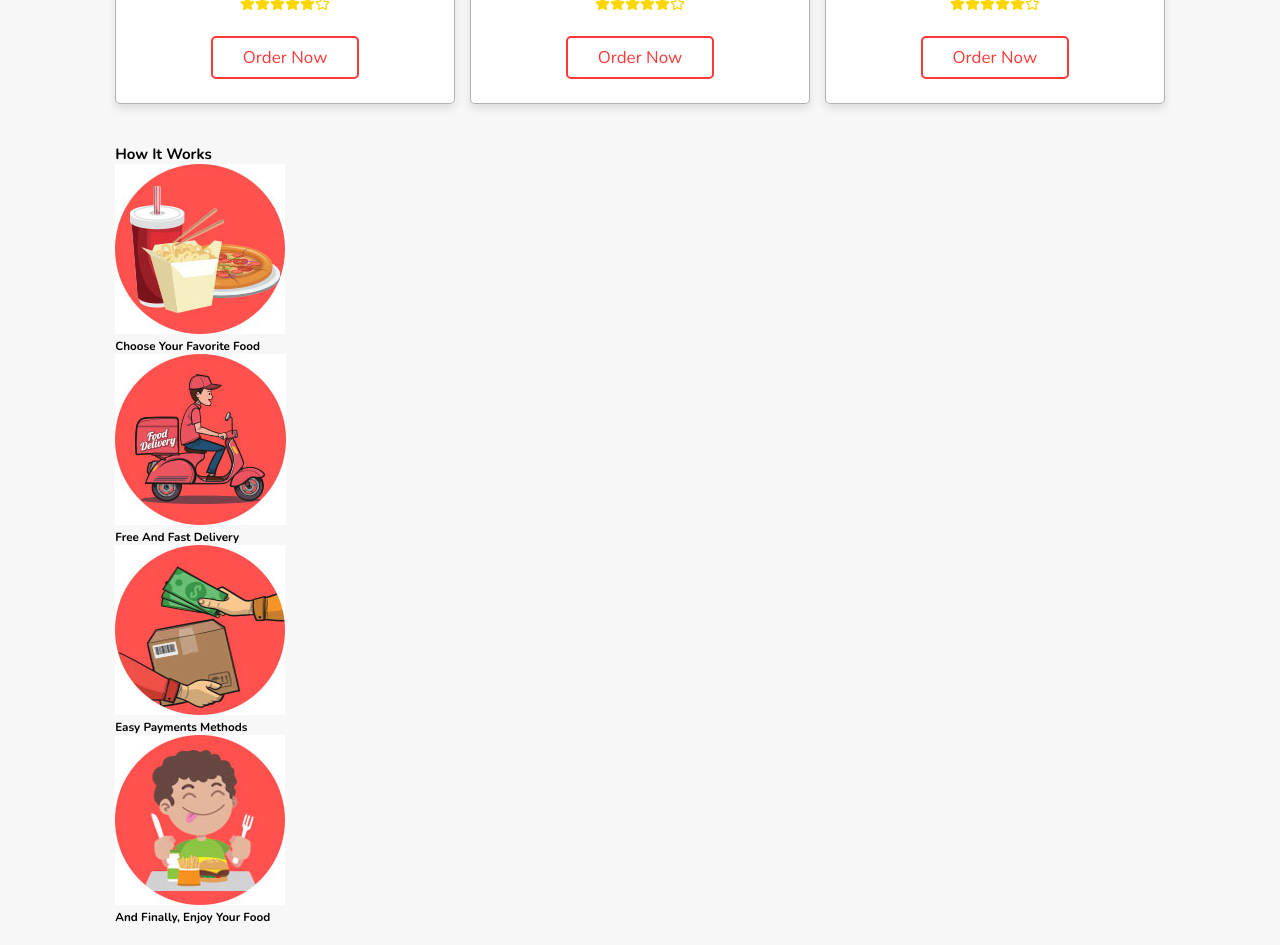
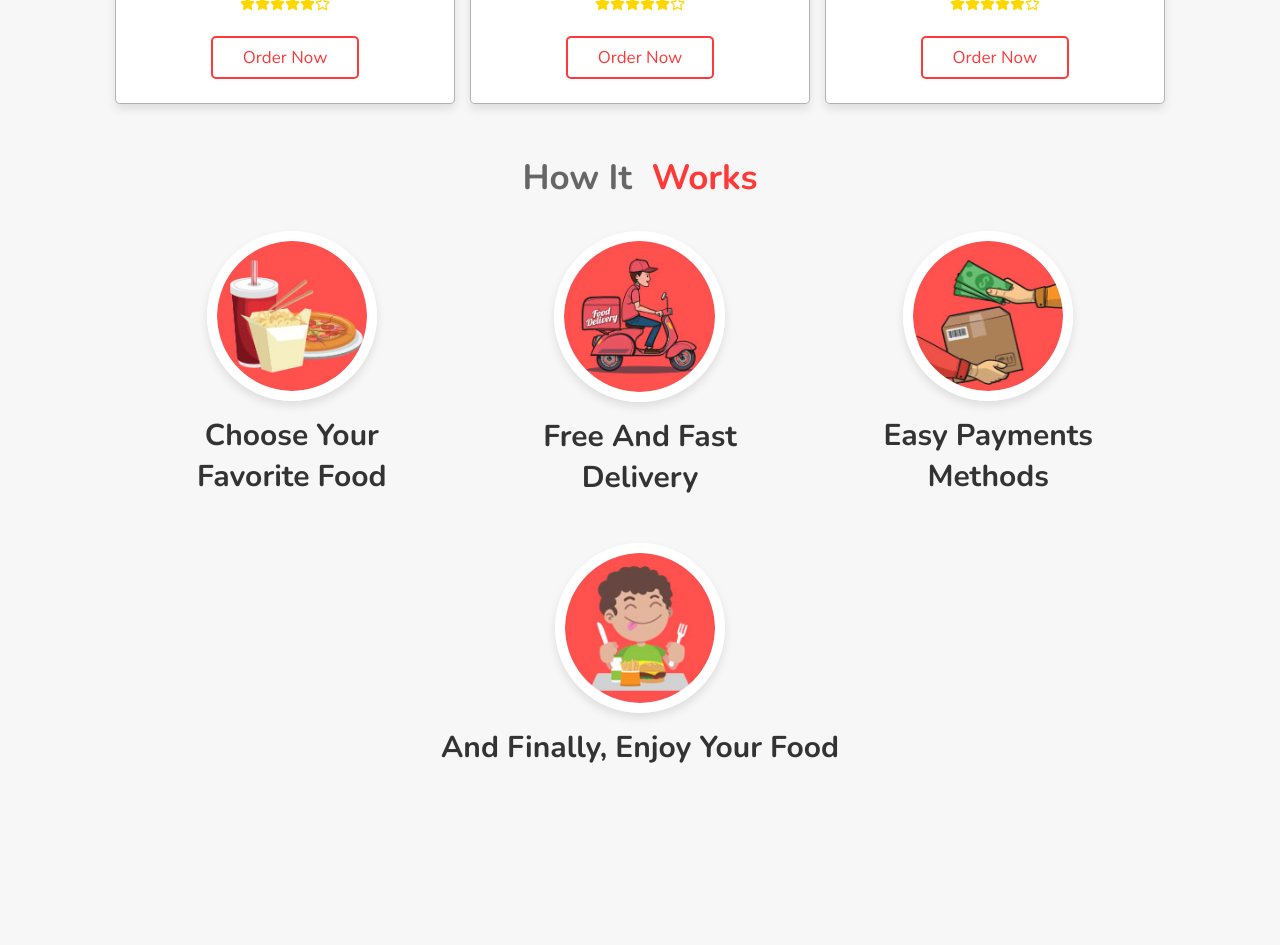
Before and after one commit to FelipeFama/Food-Website, a Next.js app: page / in a window 1280 px wide. Shown: the part 2420-3365 px from the top of the page. After the commit the page ends 3238 px from the top, so only its background shows below. Built offline with nearby package versions, Linux system fonts and the light colour scheme.

Commit message:
styling stepSection component

```diff
--- a/components/sections/StepsSection/index.tsx
+++ b/components/sections/StepsSection/index.tsx
@@ -27,12 +27,12 @@ const stepImages = {
 
 export default function StepsSection() {
   return (
-    <section className={styles.stepContainer}>
+    <section className={styles.steps}>
       <h1 className={styles.heading}>
         how it <span>works</span>
       </h1>
 
-      <div className={styles.steps}>
+      <div className={styles.stepsContainer}>
         <div className={styles.box}>
           <Image
             src={stepImages.foodSteepImage.source}
--- a/components/sections/StepsSection/style.module.scss
+++ b/components/sections/StepsSection/style.module.scss
@@ -1 +1,37 @@
 @use "../../../styles/variables.scss";
+
+.steps {
+  display: flex;
+  flex-direction: column;
+  & .heading {
+    text-align: center;
+    font-size: 3.5rem;
+    padding: 1rem;
+    color: variables.$medium-dark-gray;
+    & span {
+      color: variables.$medium-light-red;
+      margin-left: 1rem;
+    }
+  }
+  & .stepsContainer {
+    display: flex;
+    flex-wrap: wrap;
+    gap: 1.5rem;
+    padding: 1rem;
+    & .box {
+      flex: 1 1 25rem;
+      padding: 1rem;
+      text-align: center;
+      & img {
+        border-radius: 50%;
+        border: 1rem solid variables.$white;
+        box-shadow: 0 0.5rem 1rem rgba(0, 0, 0, 0.1);
+      }
+      & h3 {
+        font-size: 3rem;
+        color: variables.$dark-chacoal;
+        padding: 1rem;
+      }
+    }
+  }
+}
```
